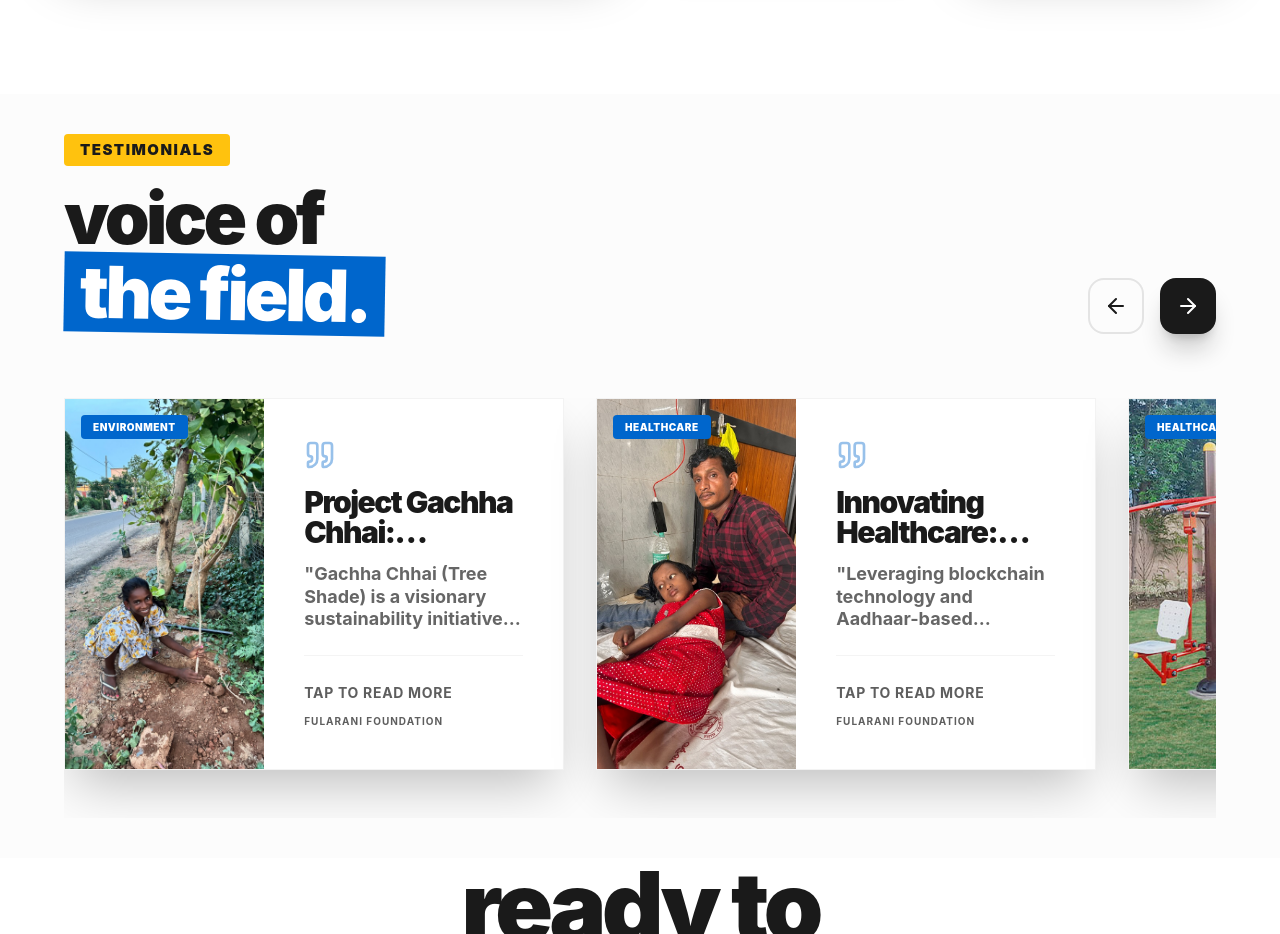
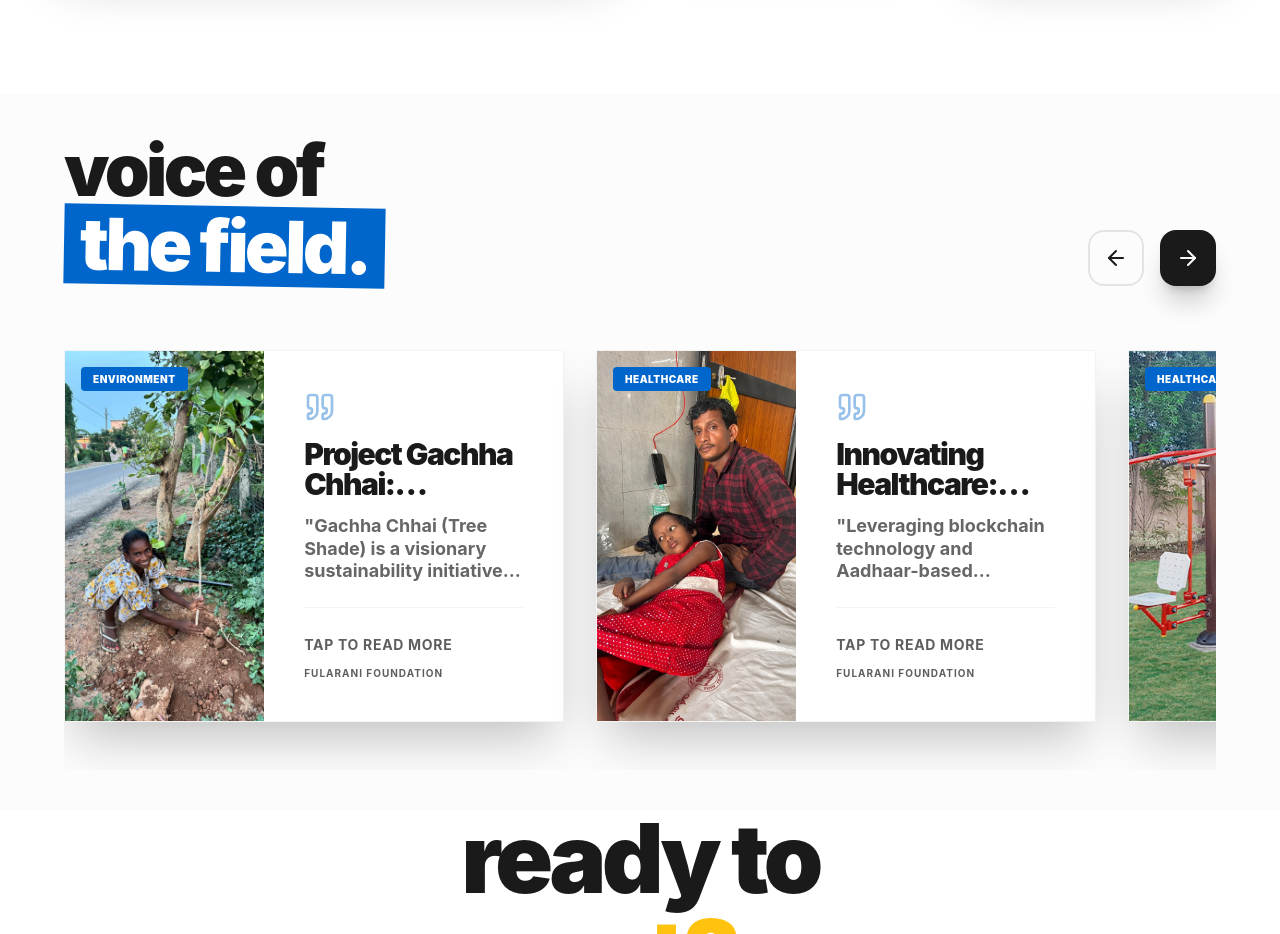
Before and after one commit to DPEDITS/Fularani-Foundation, a React (Vite) app in the folder app/: page / in a window 1280 px wide. Shown: the part 2240-3174 px from the top of the page. Built offline with nearby package versions, Linux system fonts and the light colour scheme; no server answers.

Commit message:
removed testimonial

```diff
--- a/app/src/components/Stories.jsx
+++ b/app/src/components/Stories.jsx
@@ -29,9 +29,6 @@ const Stories = () => {
       <div className="max-w-[1200px] mx-auto px-6">
         <div className="flex flex-col md:flex-row items-start md:items-end justify-between mb-10 md:mb-16 gap-6 md:gap-8">
           <div className="max-w-xl">
-            <div className="inline-block bg-accent px-4 py-1 rounded-sm text-[12px] md:text-[15px] font-black uppercase tracking-widest text-secondary mb-3 md:mb-4">
-              Testimonials
-            </div>
             <h2 className="text-6xl md:text-7xl font-black text-secondary tracking-tighter leading-none lowercase">
               voice of <br />
               <span className="text-white bg-primary px-2 md:px-4 py-1 inline-block rotate-1">
```
